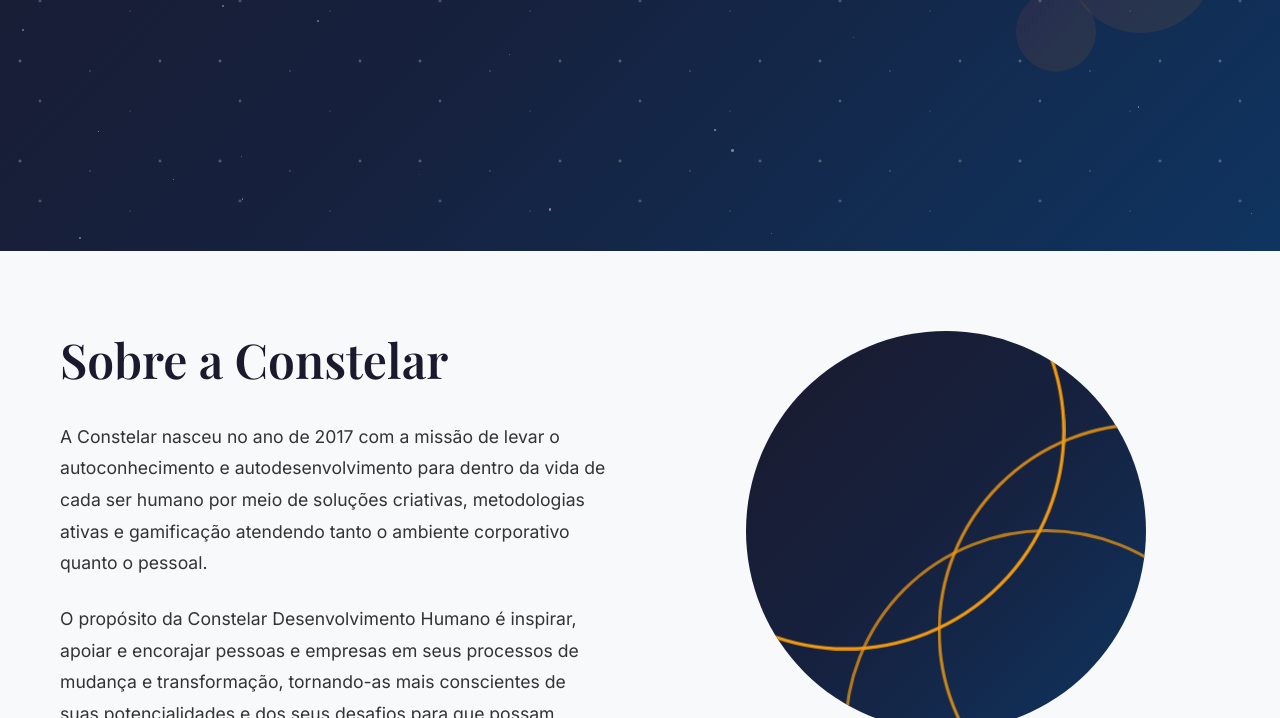
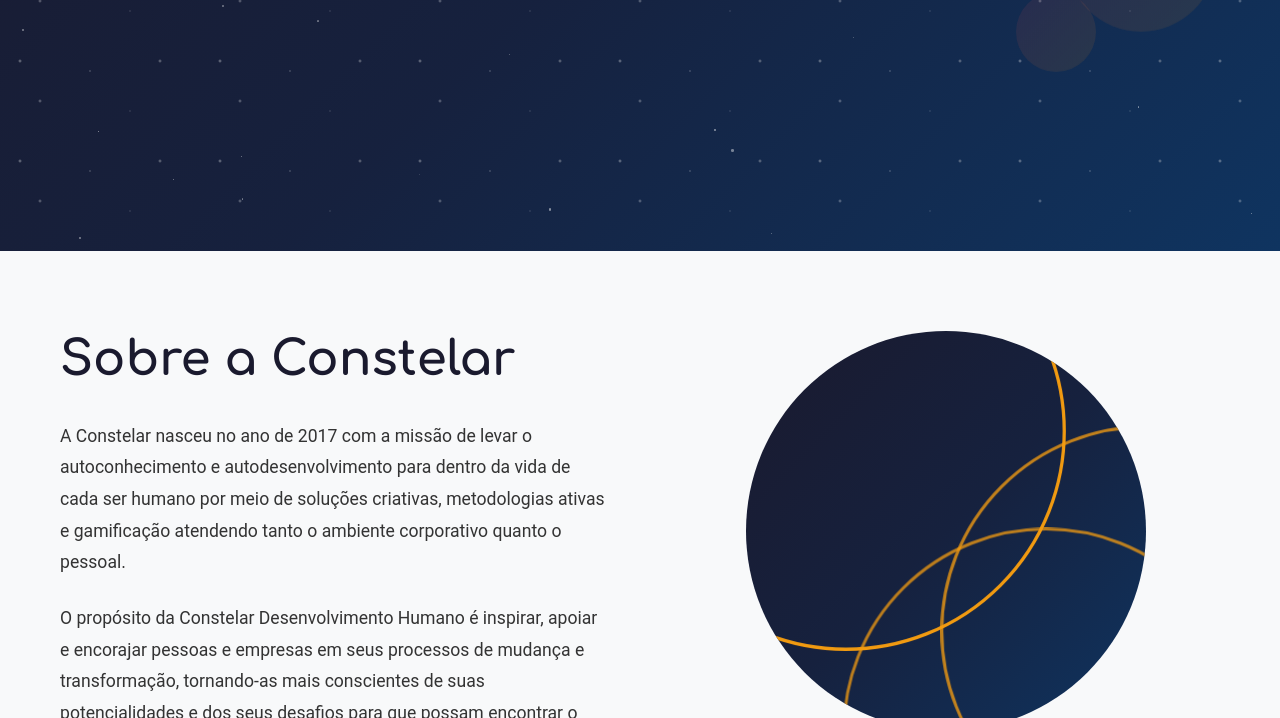
Before and after one commit to EduardoTertuliano/Constelar, a plain HTML site: page index.html in a window 1280 px wide. Shown: the part 469-1187 px from the top of the page. Drawn offline with nearby package versions, Linux system fonts and the light colour scheme; a web font is replaced by a local one.

Commit message:
Add files via upload

```diff
--- a/css/style.css
+++ b/css/style.css
@@ -21,8 +21,8 @@
     --gradient-stars: radial-gradient(circle, rgba(255,255,255,0.8) 1px, transparent 1px);
 
     /* Tipografia */
-    --font-primary: 'Inter', sans-serif;
-    --font-display: 'Playfair Display', serif;
+    --font-primary: 'Roboto', sans-serif;
+    --font-display: 'Comfortaa', cursive;
 
     /* Espaçamentos */
     --container-max-width: 1200px;
@@ -962,3 +962,82 @@
     max-width: 100%;
     height: auto;
 }
+
+
+
+
+/* Custom Fonts */
+@font-face {
+    font-family: 'Comfortaa';
+    src: url('../assets/fontes/Comfortaa/Comfortaa-Regular.ttf') format('truetype');
+    font-weight: 400;
+    font-style: normal;
+}
+@font-face {
+    font-family: 'Comfortaa';
+    src: url('../assets/fontes/Comfortaa/Comfortaa-Light.ttf') format('truetype');
+    font-weight: 300;
+    font-style: normal;
+}
+@font-face {
+    font-family: 'Comfortaa';
+    src: url('../assets/fontes/Comfortaa/Comfortaa-Bold.ttf') format('truetype');
+    font-weight: 700;
+    font-style: normal;
+}
+
+@font-face {
+    font-family: 'DJB Number 2 Pencil';
+    src: url('../assets/fontes/djb_number_2_pencil/DJB Number 2 Pencil.ttf') format('truetype');
+    font-weight: 400;
+    font-style: normal;
+}
+@font-face {
+    font-family: 'DJB Number 2 Pencil';
+    src: url('../assets/fontes/djb_number_2_pencil/DJB Number 2 Pencil Bold.ttf') format('truetype');
+    font-weight: 700;
+    font-style: normal;
+}
+
+@font-face {
+    font-family: 'Roboto';
+    src: url('../assets/fontes/roboto/Roboto-Light.ttf') format('truetype');
+    font-weight: 300;
+    font-style: normal;
+}
+@font-face {
+    font-family: 'Roboto';
+    src: url('../assets/fontes/roboto/Roboto-LightItalic.ttf') format('truetype');
+    font-weight: 300;
+    font-style: italic;
+}
+@font-face {
+    font-family: 'Roboto';
+    src: url('../assets/fontes/roboto/Roboto-Regular.ttf') format('truetype'); /* Assuming Regular exists, if not, use Medium */
+    font-weight: 400;
+    font-style: normal;
+}
+@font-face {
+    font-family: 'Roboto';
+    src: url('../assets/fontes/roboto/Roboto-Medium.ttf') format('truetype');
+    font-weight: 500;
+    font-style: normal;
+}
+@font-face {
+    font-family: 'Roboto';
+    src: url('../assets/fontes/roboto/Roboto-MediumItalic.ttf') format('truetype');
+    font-weight: 500;
+    font-style: italic;
+}
+@font-face {
+    font-family: 'Roboto';
+    src: url('../assets/fontes/roboto/Roboto-Thin.ttf') format('truetype');
+    font-weight: 100;
+    font-style: normal;
+}
+@font-face {
+    font-family: 'Roboto';
+    src: url('../assets/fontes/roboto/Roboto-ThinItalic.ttf') format('truetype');
+    font-weight: 100;
+    font-style: italic;
+}
--- a/index.html
+++ b/index.html
@@ -7,9 +7,7 @@
     <meta name="description" content="Constelar Desenvolvimento Humano - Autoconhecimento e transformação através de metodologias ativas, coaching e jogos de desenvolvimento pessoal.">
     <link rel="stylesheet" href="css/style.css">
     <link rel="stylesheet" href="css/fixes.css">
-    <link rel="preconnect" href="https://fonts.googleapis.com">
-    <link rel="preconnect" href="https://fonts.gstatic.com" crossorigin>
-    <link href="https://fonts.googleapis.com/css2?family=Inter:wght@300;400;500;600;700&family=Playfair+Display:wght@400;500;600;700&display=swap" rel="stylesheet">
+
 </head>
 <body>
     <!-- Header -->
```
Also changed, not shown: assets/fontes/Comfortaa/Comfortaa-Bold.ttf (added), assets/fontes/Comfortaa/Comfortaa-Light.ttf (added), assets/fontes/Comfortaa/Comfortaa-Regular.ttf (added), assets/fontes/djb_number_2_pencil/DJB Number 2 Pencil Bold.ttf (added), assets/fontes/djb_number_2_pencil/DJB Number 2 Pencil.ttf (added), assets/fontes/roboto/Roboto-Light.ttf (added), assets/fontes/roboto/Roboto-LightItalic.ttf (added), assets/fontes/roboto/Roboto-Medium.ttf (added), assets/fontes/roboto/Roboto-MediumItalic.ttf (added), assets/fontes/roboto/Roboto-Thin.ttf (added), assets/fontes/roboto/Roboto-ThinItalic.ttf (added).
